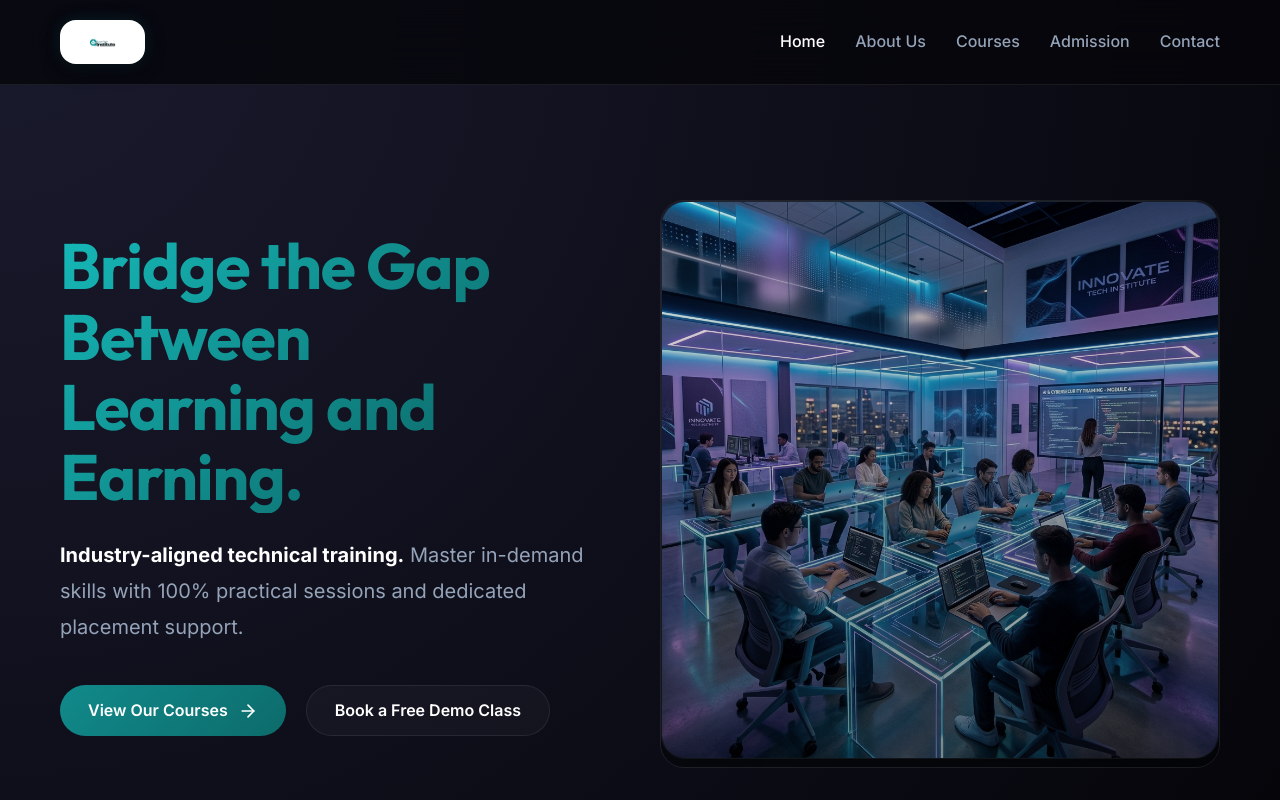
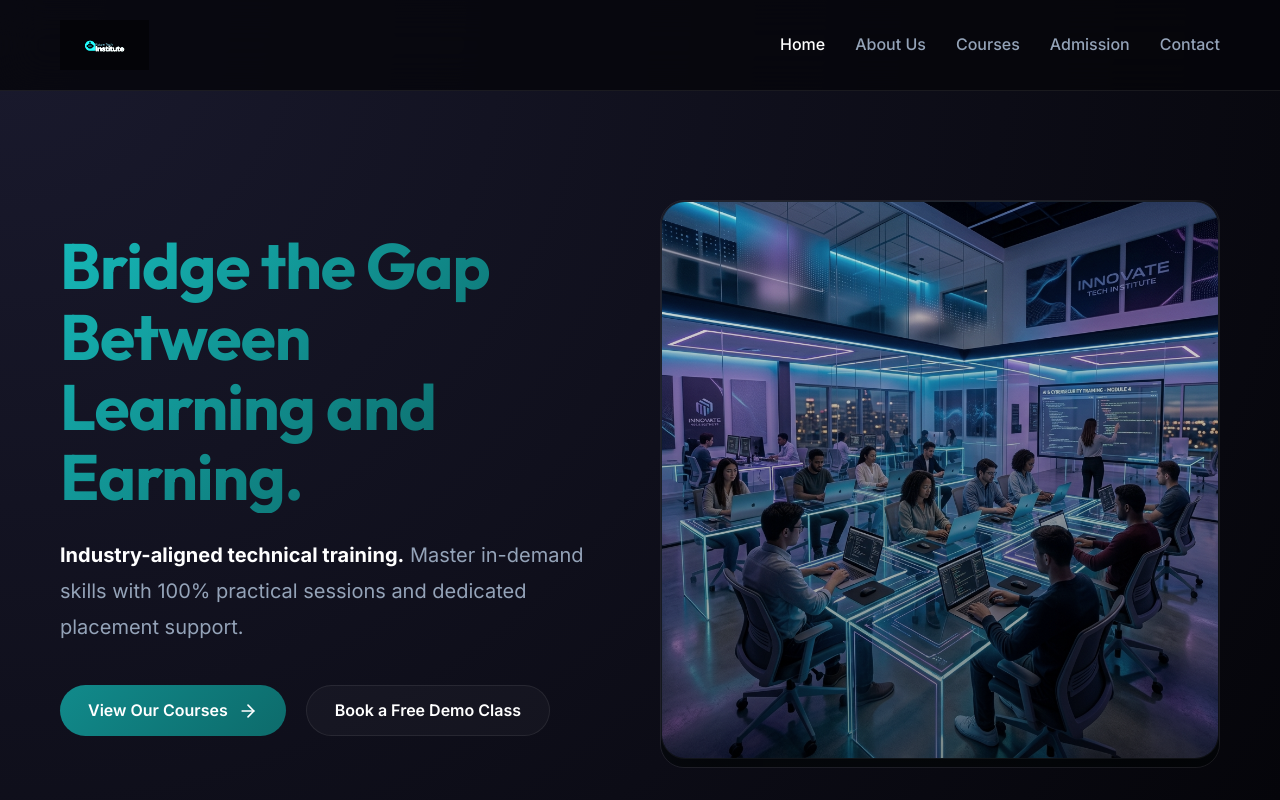
Before and after one commit to abish05/FTI-WEBSITE, a React (Vite) app: page / in a window 1280 px wide. Shown: the top 800 px of the page. Built offline with nearby package versions, Linux system fonts and the light colour scheme.

Commit message:
UI: Isolated logo subject and removed white background box via CSS filters

```diff
--- a/src/components/Layout.jsx
+++ b/src/components/Layout.jsx
@@ -28,14 +28,20 @@ const Layout = () => {
                 <div className="nav-content">
                     <Link to="/" className="nav-logo" style={{ display: 'flex', alignItems: 'center', gap: '10px' }}>
                         <div style={{
-                            background: 'white',
-                            padding: '6px 14px',
-                            borderRadius: '16px',
                             display: 'flex',
                             alignItems: 'center',
-                            boxShadow: '0 4px 20px rgba(0, 0, 0, 0.4), 0 0 15px rgba(17, 138, 139, 0.2)'
+                            mixBlendMode: 'lighten'
                         }}>
-                            <img src="/logo.png" alt="FutureTech Institute Logo" style={{ height: '32px', width: 'auto', objectFit: 'contain' }} />
+                            <img
+                                src="/logo.png"
+                                alt="FutureTech Institute Logo"
+                                style={{
+                                    height: '50px',
+                                    width: 'auto',
+                                    objectFit: 'contain',
+                                    filter: 'invert(1) hue-rotate(180deg) brightness(1.5) contrast(1.2)',
+                                }}
+                            />
                         </div>
                     </Link>
 
@@ -78,13 +84,19 @@ const Layout = () => {
                     <div>
                         <div style={{ display: 'flex', alignItems: 'center', gap: '10px', marginBottom: '25px' }}>
                             <div style={{
-                                background: 'white',
-                                padding: '8px 18px',
-                                borderRadius: '18px',
                                 display: 'inline-flex',
-                                boxShadow: '0 8px 30px rgba(0, 0, 0, 0.5)'
+                                mixBlendMode: 'lighten'
                             }}>
-                                <img src="/logo.png" alt="FutureTech Institute Logo" style={{ height: '42px', width: 'auto', objectFit: 'contain' }} />
+                                <img
+                                    src="/logo.png"
+                                    alt="FutureTech Institute Logo"
+                                    style={{
+                                        height: '65px',
+                                        width: 'auto',
+                                        objectFit: 'contain',
+                                        filter: 'invert(1) hue-rotate(180deg) brightness(1.5) contrast(1.2)',
+                                    }}
+                                />
                             </div>
                         </div>
                         <p style={{ color: 'var(--text-secondary)', lineHeight: '1.6', marginBottom: '20px' }}>
```
